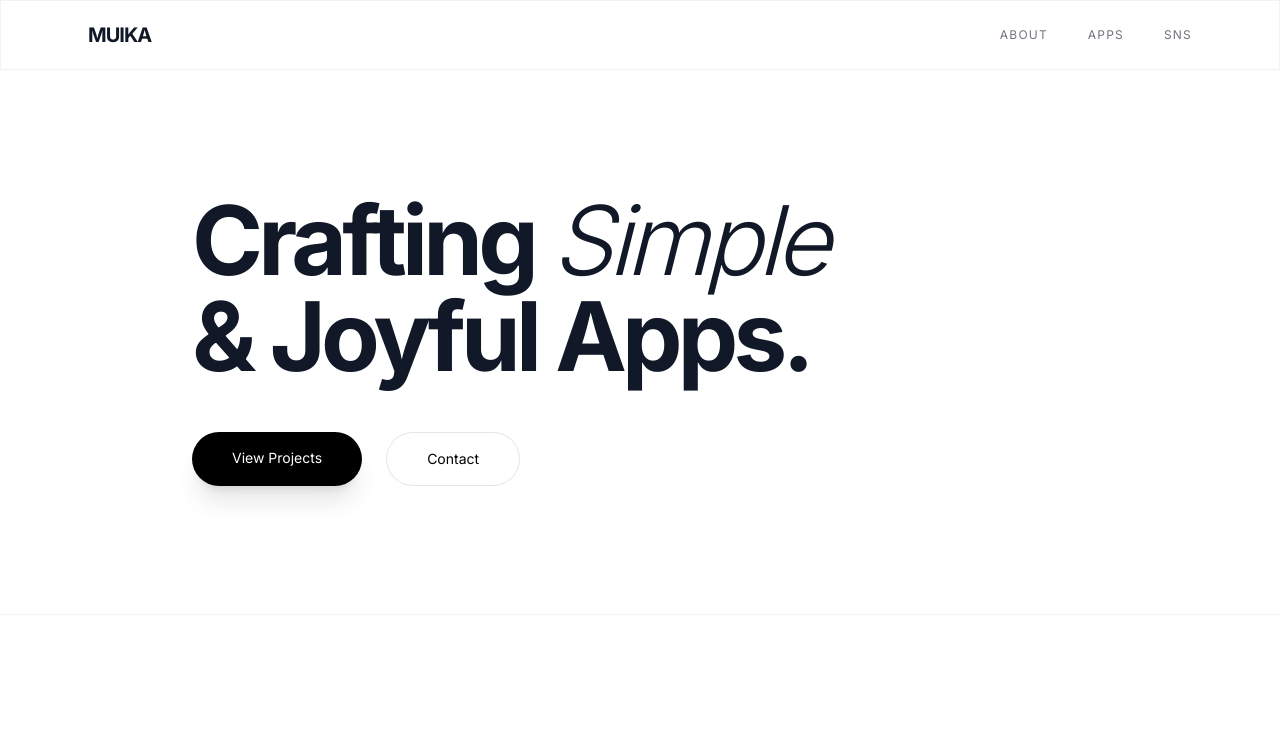
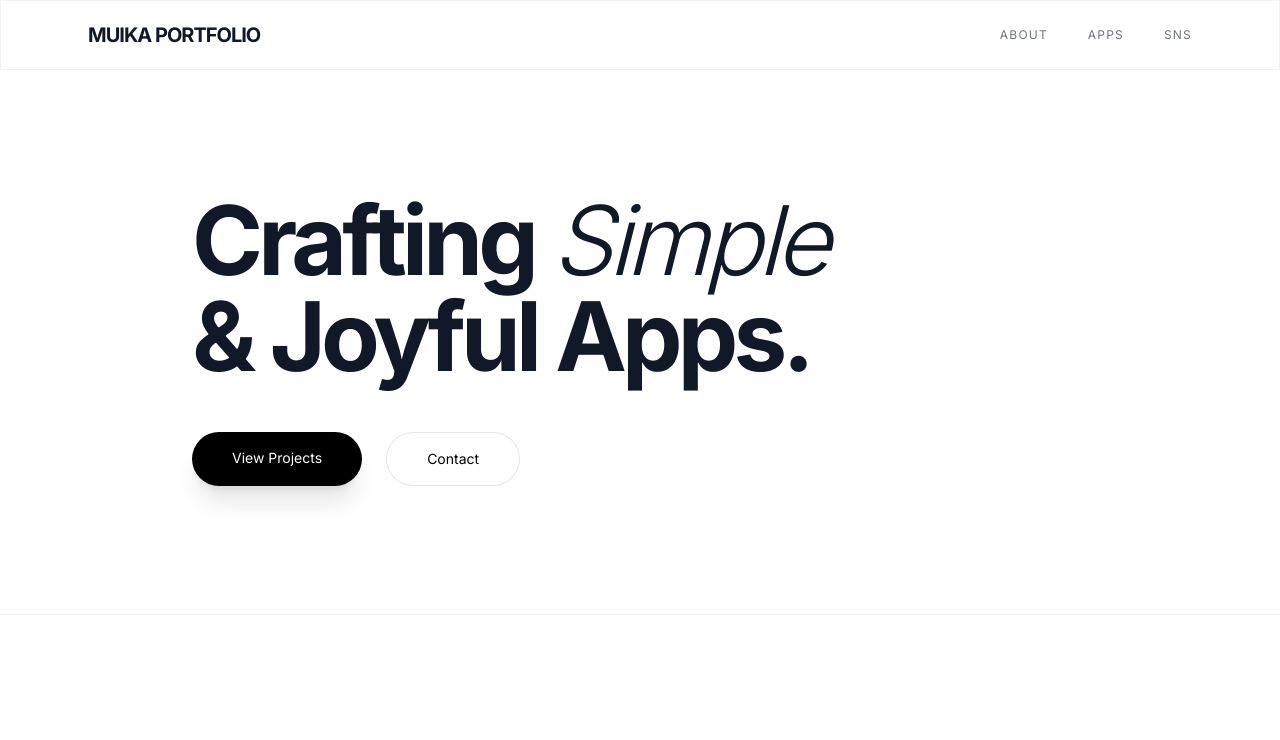
Before and after one commit to TakaOri-o/TakaOri-o.github.io, a plain HTML site: page index.html in a window 1280 px wide. Shown: the top 740 px of the page. Drawn offline with nearby package versions, Linux system fonts and the light colour scheme.

Commit message:
タイトルを変更

```diff
--- a/index.html
+++ b/index.html
@@ -70,7 +70,7 @@
     <!-- Navigation -->
     <nav class="fixed w-full z-50 glass top-0 border-b-[0.5px] border-black/5">
         <div class="max-w-6xl mx-auto px-6 py-5 flex justify-between items-center">
-            <a href="#" class="text-xl font-bold tracking-tighter">MUIKA</a>
+            <a href="#" class="text-xl font-bold tracking-tighter">MUIKA PORTFOLIO</a>
             <div class="hidden md:flex space-x-10">
                 <a href="#about" class="nav-link text-xs uppercase tracking-widest font-medium transition">About</a>
                 <a href="#apps" class="nav-link text-xs uppercase tracking-widest font-medium transition">Apps</a>
```
